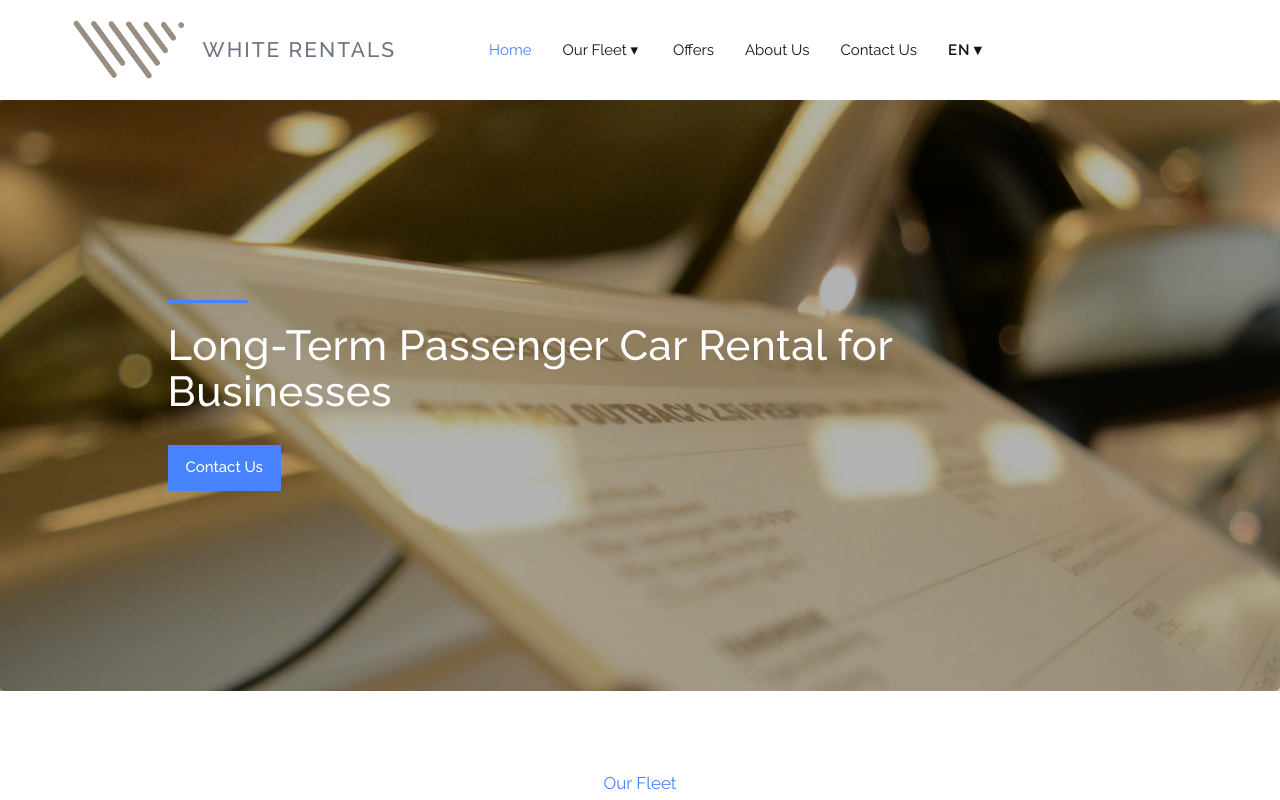
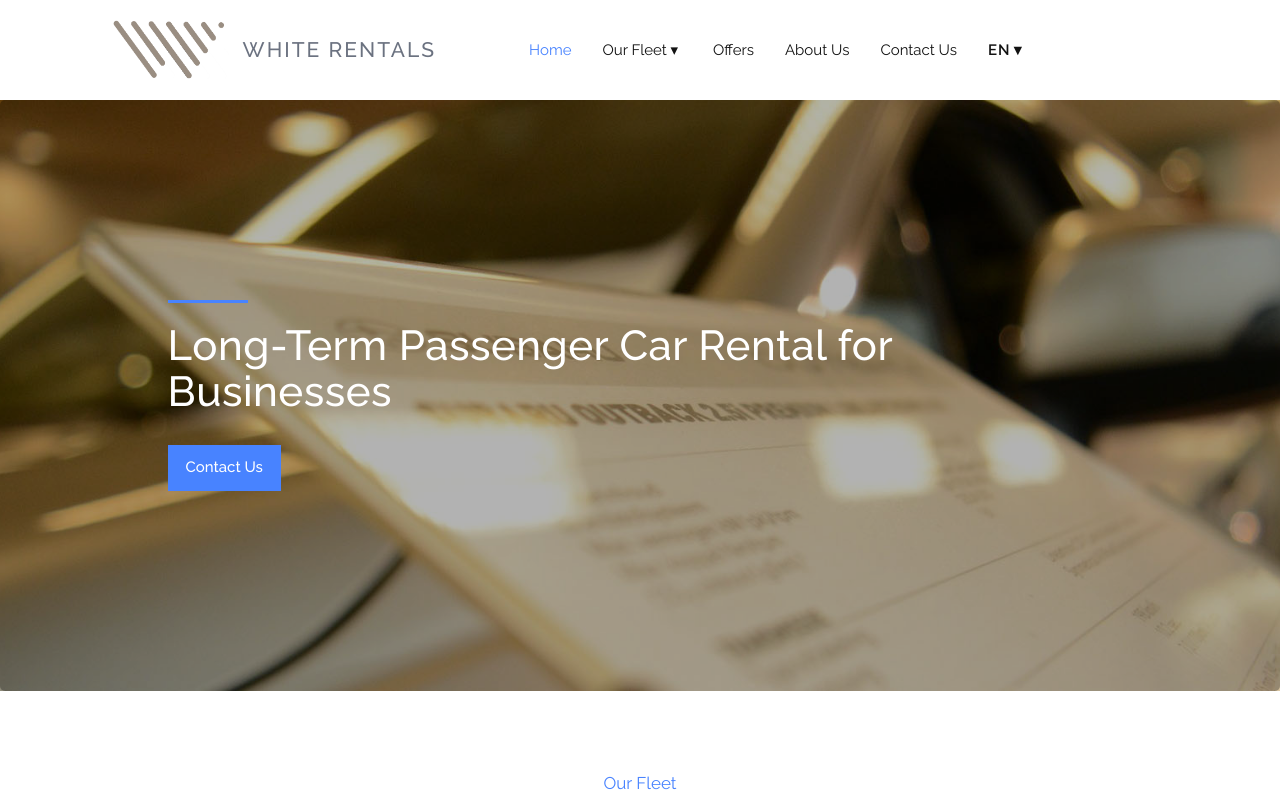
Before and after one commit to kondilidisn/car-rental, a plain HTML site: page index.html in a window 1280 px wide. Shown: the top 800 px of the page. Drawn offline with nearby package versions, Linux system fonts and the light colour scheme.

Commit message:
Fix header container centering on wide screens
Co-Authored-By: Claude Sonnet 4.6 <noreply@anthropic.com>

```diff
--- a/css/style.css
+++ b/css/style.css
@@ -107,7 +107,7 @@ section {
 
 #header .container {
   width: 100%;
-  max-width: 100%;
+  max-width: 1170px;
 }
 
 
```
